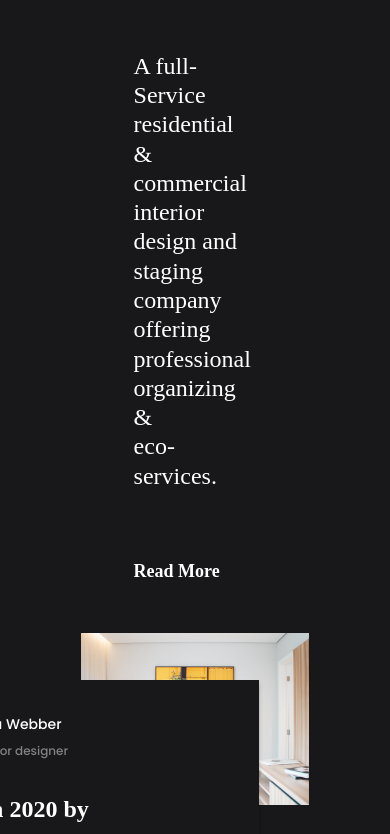
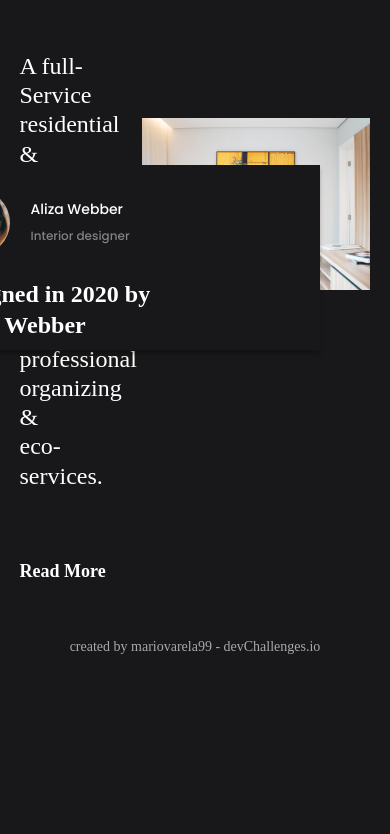
Before and after one commit to mariovarela99/interior_consultant_challenge, a plain HTML site: page index.html in a window 390 px wide. Shown: the part 301-1135 px from the top of the page. After the commit the page ends 985 px from the top, so only its background shows below. Drawn offline with Linux system fonts and the light colour scheme.

Commit message:
:art: :lipstick:

```diff
--- a/assets/styles/styles.scss
+++ b/assets/styles/styles.scss
@@ -204,19 +204,20 @@ div#root {
 }
 
 @media screen and (max-width: 1024px) {
-  main.main-main {
-    width: 100%;
+  // main.main-main {
+  //   width: 100%;
 
-    section.main-section {
-      width: 100%;
-      padding: 0;
-      display: flex;
-      flex-direction: column;
+  //   section.main-section {
+  //     width: 100%;
+  //     padding: 0;
+  //     display: flex;
+  //     flex-direction: column;
 
-      div#card1 {
-        width: 100%;
-        margin-bottom: 50px;
-      }
-    }
-  }
+  //     div.card1 {
+  //       width: 100px;
+  //       overflow: hidden;
+  //       margin-bottom: 50px;
+  //     }
+  //   }
+  // }
 }
```
Also changed, not shown: assets/styles/styles.css, 1 other file.
